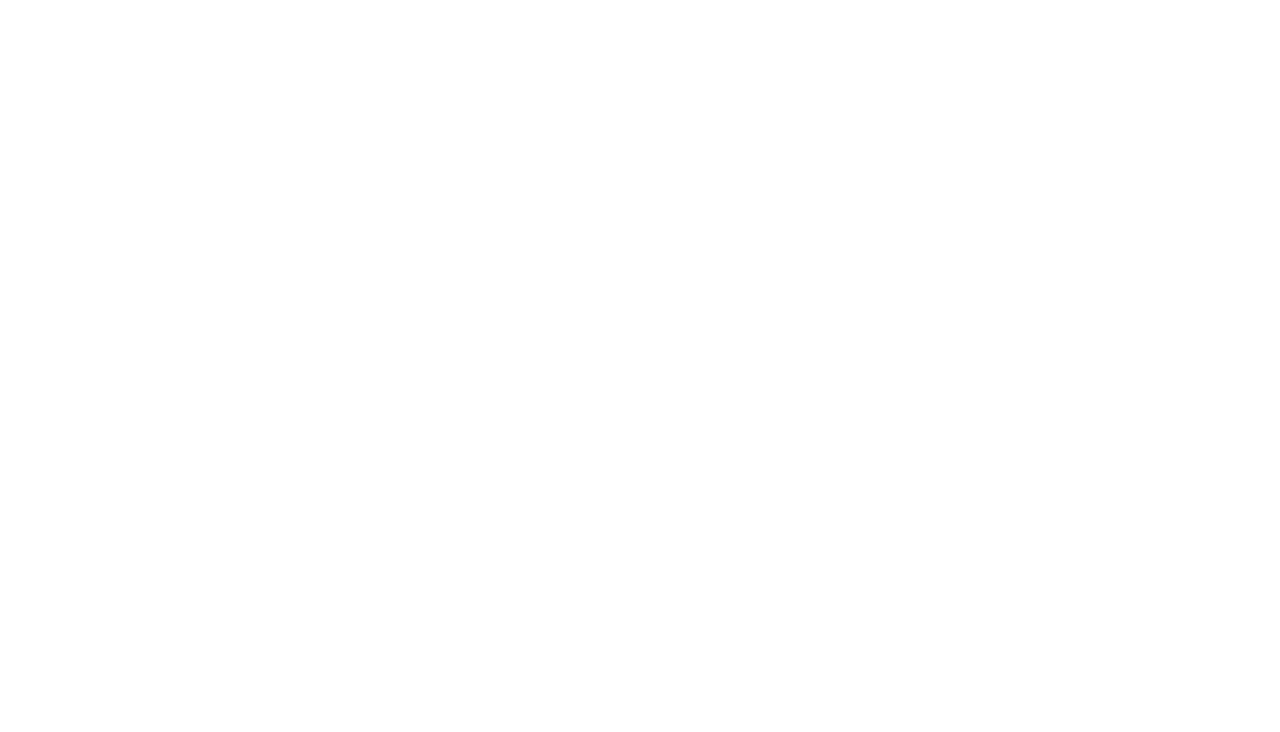
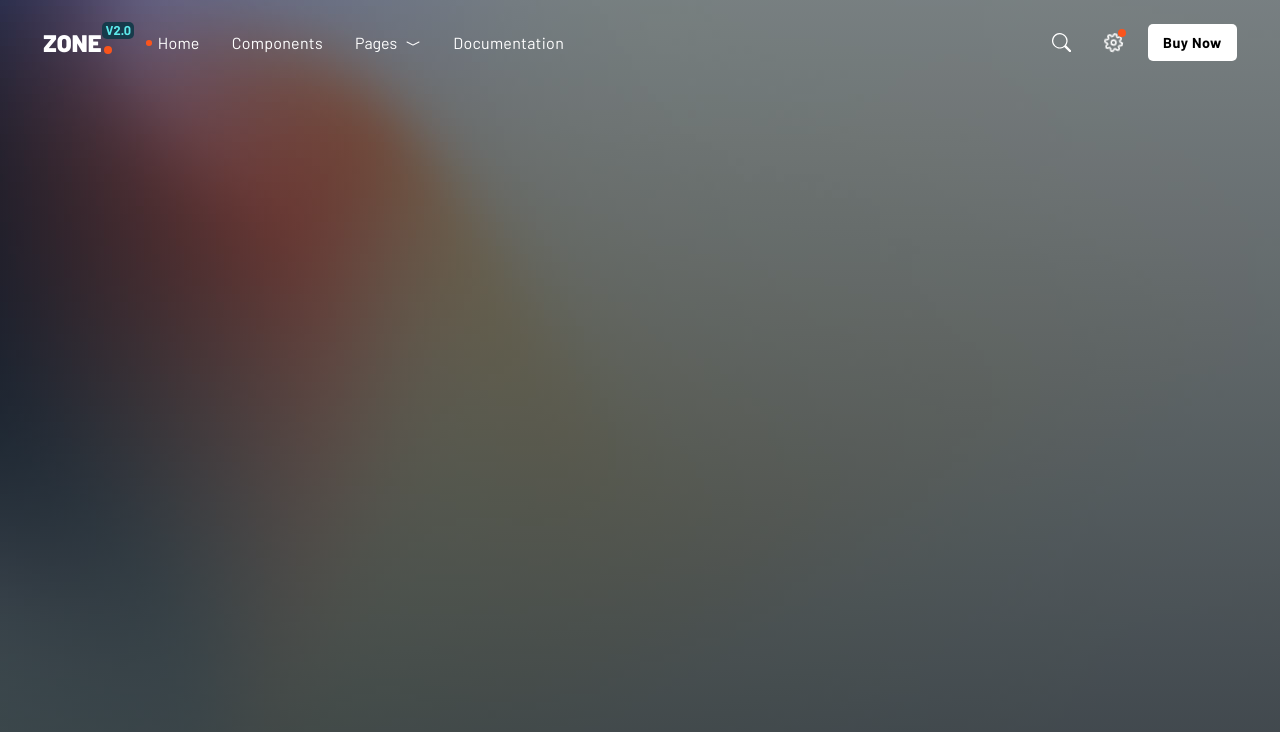
Before and after one commit to davidstanciu11/ZoneWeb_project, a React (Vite) app: page /home in a window 1280 px wide. Shown: the top 732 px of the page. Built offline with nearby package versions, Linux system fonts and the light colour scheme.

Commit message:
new push

```diff
--- a/index.html
+++ b/index.html
@@ -10,7 +10,7 @@
       rel="stylesheet"
     />
     <meta name="viewport" content="width=device-width, initial-scale=1.0" />
-    <title>Zone</title>
+    <title>ZONE</title>
   </head>
   <body>
     <div id="root"></div>
--- a/package.json
+++ b/package.json
@@ -14,6 +14,7 @@
     "font-awesome": "^4.7.0",
     "react": "^18.2.0",
     "react-dom": "^18.2.0",
+    "react-icons": "^4.9.0",
     "react-router-dom": "^6.11.2"
   },
   "devDependencies": {
--- a/src/components/Header.jsx
+++ b/src/components/Header.jsx
@@ -1,9 +1,67 @@
-
+import { NavLink } from "react-router-dom";
+import "./Header.style.css";
+import { BsSearch, BsChevronCompactDown } from "react-icons/bs";
+import { FiSettings } from "react-icons/fi";
+import { useState, useEffect } from "react";
 
 export default function Header() {
-    return (
-        <>
-
-        </>
-    )
+  const [header, setHeader] = useState(false);
+  useEffect(() => {
+    window.addEventListener("scroll", () => {
+      window.scrollY > 36 ? setHeader(true) : setHeader(false);
+    });
+  });
+  return (
+    <>
+      <nav className={`${header ? "navbar_scroll" : "navbar_top"} navbar`}>
+        <div className="first_nav_part">
+          <div className="logo_menu_title">
+            <h2 className="logo_title">ZONE</h2>
+            <span className="circle_logo"></span>
+            <span className="version_nav">V2.0</span>
+          </div>
+          <NavLink className="nav_li nav_li_active" to={"/home"}>
+            Home
+          </NavLink>
+          <NavLink className="nav_li" to={"/components"}>
+            Components
+          </NavLink>
+          <div className="nav_dropdown ">
+            <button className="dropbtn">
+              Pages <BsChevronCompactDown />
+            </button>
+            <div className="dropdown_content">
+              <div className="flex_dropdown">
+                <div className="dropdown_first_part">
+                  <div className="nav_sites_dropdown"></div>
+                  <div className="nav_sites_dropdown"></div>
+                  <div className="nav_sites_dropdown"></div>
+                  <div className="nav_sites_dropdown"></div>
+                  <div className="nav_sites_dropdown"></div>
+                </div>
+                <div className="dropdown_second_part"></div>
+              </div>
+            </div>
+          </div>
+          <NavLink className="nav_li">Documentation</NavLink>
+        </div>
+        <div className="second_nav_part">
+          <div className="nav_circles">
+            <i className="icons_nav">
+              <BsSearch />
+            </i>
+          </div>
+          <div className="nav_circles">
+            <i className="icons_nav">
+              <FiSettings className="setting_rotate" />
+              <span className="circe_settings"></span>
+            </i>
+          </div>
+          <NavLink>
+            <button className="navbtn_buy">Buy Now</button>
+          </NavLink>
+        </div>
+      </nav>
+    </>
+  );
 }
--- /dev/null
+++ b/src/components/Header.style.css
@@ -0,0 +1,213 @@
+.navbar {
+  width: 100vw;
+  display: flex;
+  align-items: center;
+  justify-content: center;
+  gap: 30rem;
+  padding-top: 1.5rem;
+  padding-bottom: 1rem;
+  position: fixed;
+}
+
+.logo_title {
+  font-size: 1.5rem;
+  color: #fff;
+  font-weight: 900;
+  letter-spacing: 0.15px;
+  margin-right: 1.5rem;
+}
+
+.logo_menu_title {
+  position: relative;
+}
+
+.circle_logo {
+  position: absolute;
+  width: 0.5rem;
+  height: 0.5rem;
+  background-color: rgb(250, 84, 28);
+  border-radius: 50%;
+  top: 1.1rem;
+  left: 3.8rem;
+}
+.version_nav {
+  position: absolute;
+  width: 2rem;
+  height: 1.1rem;
+  color: #5deaec;
+  background-color: #173b4b;
+  font-size: 0.8rem;
+  border-radius: 5px;
+  font-weight: bold;
+  top: -0.4rem;
+  left: 3.7rem;
+  text-align: center;
+}
+.first_nav_part {
+  display: flex;
+  gap: 2rem;
+  align-items: center;
+}
+
+.nav_li {
+  text-decoration: none;
+  font-size: 1rem;
+  color: rgb(255, 255, 255);
+  letter-spacing: 0.3px;
+  cursor: pointer;
+  transition: all 3s;
+}
+
+.nav_li_active::before,
+.nav_li:hover::before {
+  content: " ";
+  position: absolute;
+  border-radius: 50%;
+  background-color: rgb(250, 84, 28);
+  width: 0.35rem;
+  height: 0.35rem;
+  top: 2.5rem;
+  margin-left: -0.7rem;
+}
+
+.dropbtn {
+  border: none;
+  display: flex;
+  align-items: center;
+  gap: 0.5rem;
+  background-color: transparent;
+  color: white;
+  font-size: 1rem;
+  font-family: "Barlow", sans-serif;
+  cursor: pointer;
+  margin: 0;
+}
+
+.dropbtn:hover::before {
+  content: " ";
+  position: absolute;
+  border-radius: 50%;
+  background-color: rgb(250, 84, 28);
+  width: 0.35rem;
+  height: 0.35rem;
+  top: 2.5rem;
+  margin-left: -0.7rem;
+}
+
+.icons_nav {
+  font-size: 1.2rem;
+  color: #fff;
+}
+
+.second_nav_part {
+  display: flex;
+  gap: 1rem;
+  align-items: center;
+}
+
+.navbtn_buy {
+  border: none;
+  background-color: #fff;
+  padding: 10px 15px;
+  font-size: 0.9rem;
+  font-weight: bold;
+  font-family: "Barlow", sans-serif;
+  border-radius: 5px;
+  letter-spacing: 0.5px;
+  transition: all 0.5s;
+}
+
+.navbtn_buy:hover {
+  background-color: #dfe4e8;
+  transition: all 0.5s;
+  cursor: pointer;
+}
+
+.nav_circles {
+  display: inline-block;
+  transition: background-color 0.25s;
+  height: 2em;
+  width: 2em;
+  padding: 0.5rem;
+  border-radius: 50%;
+  position: relative;
+}
+
+.nav_circles:hover {
+  background-color: rgba(0, 0, 0, 0.1);
+  cursor: pointer;
+}
+
+.setting_rotate {
+  animation: rotate 7s linear infinite;
+}
+
+@keyframes rotate {
+  to {
+    transform: rotate(360deg);
+  }
+}
+
+.circe_settings {
+  position: absolute;
+  width: 0.5rem;
+  height: 0.5rem;
+  background-color: rgb(250, 84, 28);
+  border-radius: 50%;
+  top: 0.3rem;
+  left: 1.4rem;
+}
+
+.nav_dropdown {
+  float: left;
+  overflow: hidden;
+}
+
+.dropdown_content {
+  opacity: 0;
+  visibility: hidden;
+  transition-delay: 0.3s;
+  position: absolute;
+  width: 100%;
+  height: 100vh;
+  top: 4.8rem;
+  left: 0;
+  box-shadow: 0px 8px 16px 0px rgba(0, 0, 0, 0.2);
+  z-index: 1;
+}
+
+.nav_dropdown:hover .dropdown_content {
+  opacity: 1;
+  visibility: visible;
+  transition: all 1s;
+}
+
+.dropdown_first_part {
+  width: 75vw;
+  height: 100vh;
+  background: #252C35;
+}
+
+.dropdown_second_part {
+  width: 25vw;
+  height: 100vh;
+  background: rgb(22,28,36);
+}
+
+.flex_dropdown {
+  display: flex;
+  top: 0;
+}
+
+.nav_sites_dropdown {
+  display: block;
+}
+
+
+.navbar_scroll {
+    background: rgba(0, 0, 0, 0.9);
+}
+
+.navbar_top {
+  background-color: transparent;
+}
--- a/src/components/Hero.jsx
+++ b/src/components/Hero.jsx
@@ -1,9 +1,12 @@
+import "./Hero.style.css";
 
 export default function Hero() {
   return (
-    <>
-      <section>
-      </section>
-    </>
+    <section className="hero_section">
+      <div className="hero_flex">
+        <div className="hero_details"></div>
+        <div className="hero_img"></div>
+      </div>
+    </section>
   );
 }
--- /dev/null
+++ b/src/components/Hero.style.css
@@ -0,0 +1,13 @@
+.hero_section {
+  background: url("../assets//overlay_1.jpg");
+  height: 100vh;
+  background-repeat: no-repeat;
+  background-position: center;
+}
+
+.hero_flex {
+  background: linear-gradient(rgba(22, 28, 36, 0.5), rgba(22, 28, 36, 0.8));
+  width: 100vw;
+  height: 100vh;
+  display: flex;
+}
--- a/src/pages/Home.jsx
+++ b/src/pages/Home.jsx
@@ -1,8 +1,17 @@
+// import Features from "../components/Features";
+// import Footer from "../components/Footer";
+import Hero from "../components/Hero";
+// import Information from "../components/Information";
+// import Kit from "../components/Kit";
+// import Plans from "../components/Plans";
+// import Purchase from "../components/Purchase";
+// import Questions from "../components/Questions";
+// import Starter from "../components/Starter";
 
 export default function Home() {
-    return (
-        <>
-
-        </>
-    )
+  return (
+    <>
+      <Hero />
+    </>
+  );
 }
```
Also changed, not shown: src/assets/logo_icon.png, 1 other file (tests, documents, lock files or other folders).
